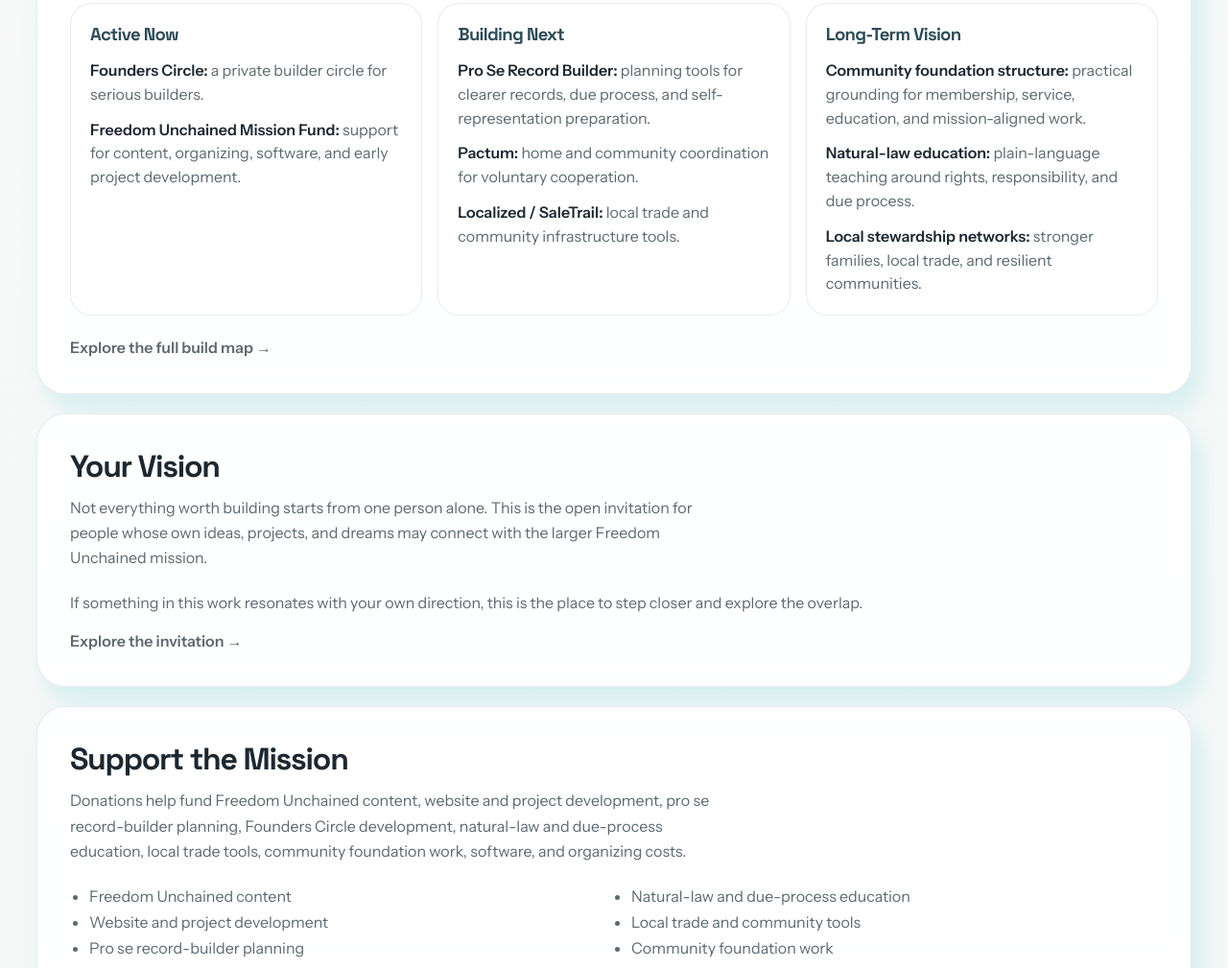
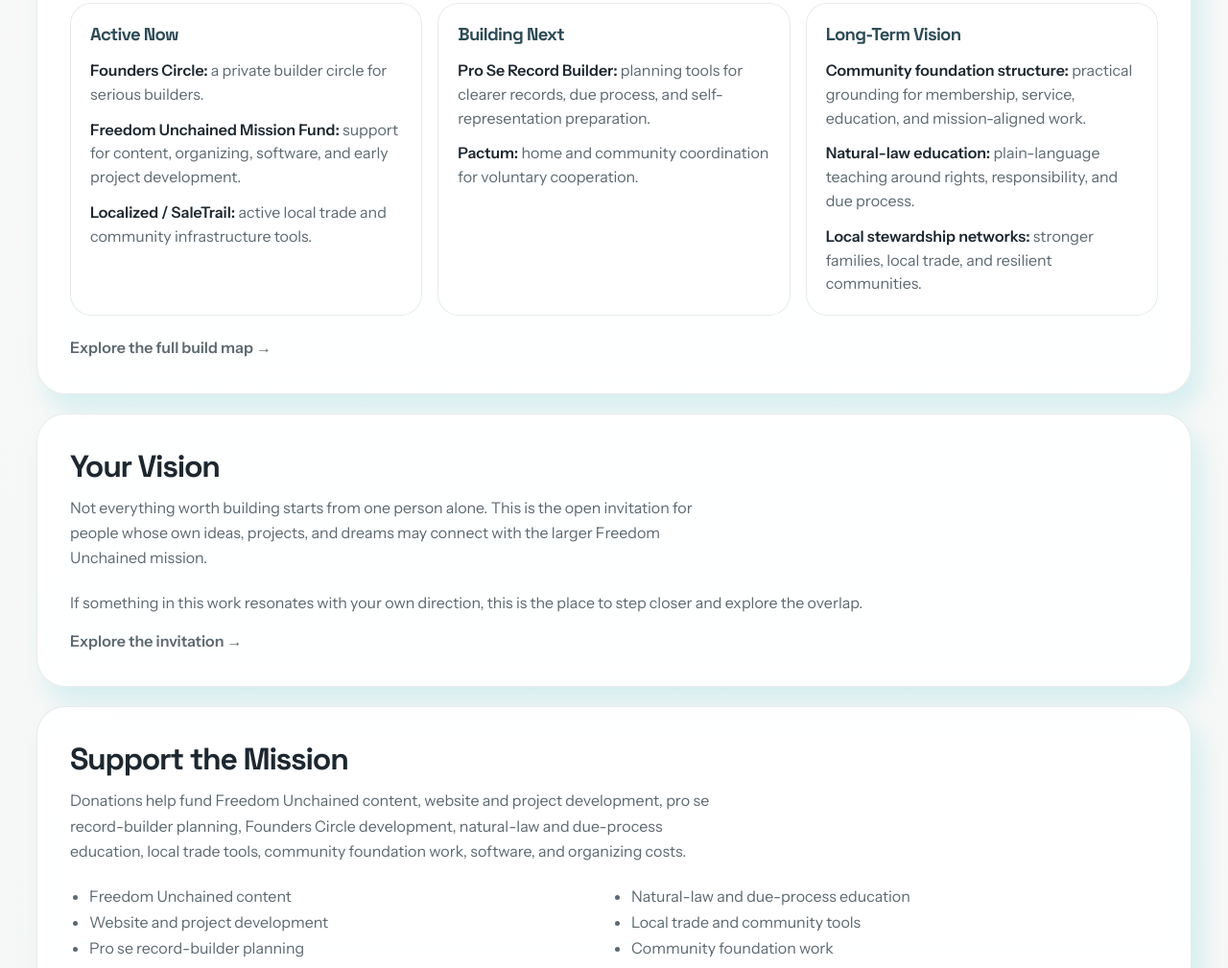
Before and after one commit to wisealf33/Freedom-Unchained-Live, a plain HTML site: page index.html in a window 1280 px wide. Shown: the part 2419-3428 px from the top of the page at 96% size. Drawn offline with Linux system fonts and the light colour scheme.

Commit message:
Move Localized SaleTrail to active projects

```diff
--- a/index.html
+++ b/index.html
@@ -868,6 +868,7 @@
               <ul>
                 <li><strong>Founders Circle:</strong> a private builder circle for serious builders.</li>
                 <li><strong>Freedom Unchained Mission Fund:</strong> support for content, organizing, software, and early project development.</li>
+                <li><strong>Localized / SaleTrail:</strong> active local trade and community infrastructure tools.</li>
               </ul>
             </div>
 
@@ -876,7 +877,6 @@
               <ul>
                 <li><strong>Pro Se Record Builder:</strong> planning tools for clearer records, due process, and self-representation preparation.</li>
                 <li><strong>Pactum:</strong> home and community coordination for voluntary cooperation.</li>
-                <li><strong>Localized / SaleTrail:</strong> local trade and community infrastructure tools.</li>
               </ul>
             </div>
 
```
